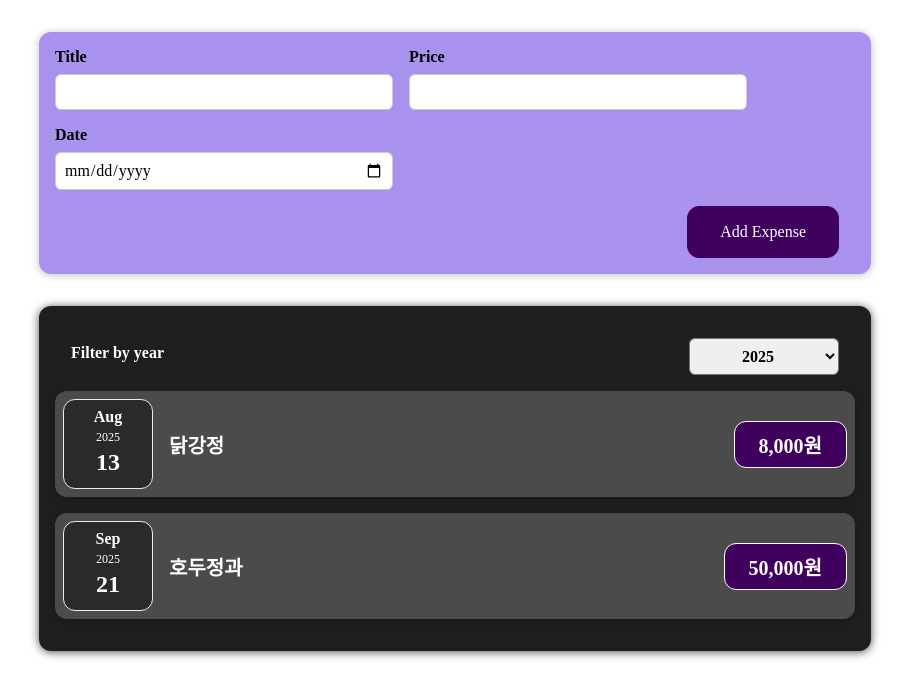
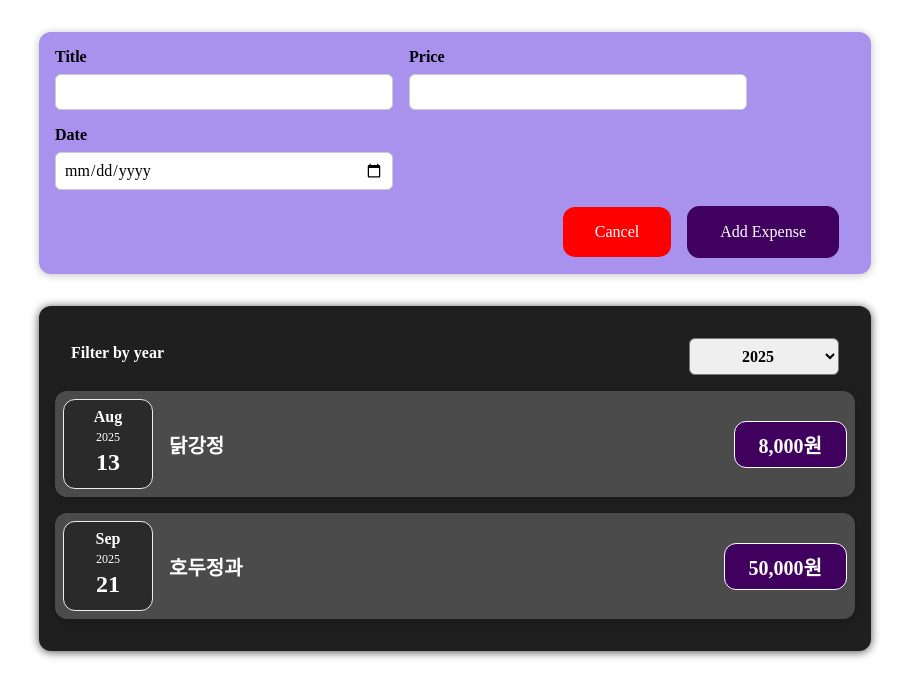
Before and after one commit to rlaban12/teacher-react-study202508, a React (Vite) app: page / in a window 1280 px wide. Shown: the top 698 px of the page, without its empty margins (185-1094 px from the left). Built offline with nearby package versions, Linux system fonts and the light colour scheme.

Commit message:
3-2-2. 조건부 렌더링 연습문제

```diff
--- a/src/components/new-expense/ExpenseForm.css
+++ b/src/components/new-expense/ExpenseForm.css
@@ -24,3 +24,9 @@
 .new-expense__actions {
     text-align: right;
 }
+
+
+.new-expense .cancel-btn {
+    background-color: red;
+    border : none;
+}
--- a/src/components/new-expense/ExpenseForm.jsx
+++ b/src/components/new-expense/ExpenseForm.jsx
@@ -110,6 +110,7 @@
         </div>
       </div>
       <div className="new-expense__actions">
+        <button type="button" className="cancel-btn">Cancel</button>
         <button type="submit">Add Expense</button>
       </div>
     </form>
--- a/src/components/new-expense/NewExpense.jsx
+++ b/src/components/new-expense/NewExpense.jsx
@@ -3,9 +3,13 @@
 import ExpenseForm from './ExpenseForm';
 
 const NewExpense = ({ onSave }) => {
+
+  const formComponent = <ExpenseForm onAdd={onSave} />;
+  const buttonComponent = <button>새로운 지출 추가하기</button>;
+
   return (
     <div className='new-expense'>
-      <ExpenseForm onAdd={onSave} />
+      { formComponent }
     </div>
   );
 };
```
